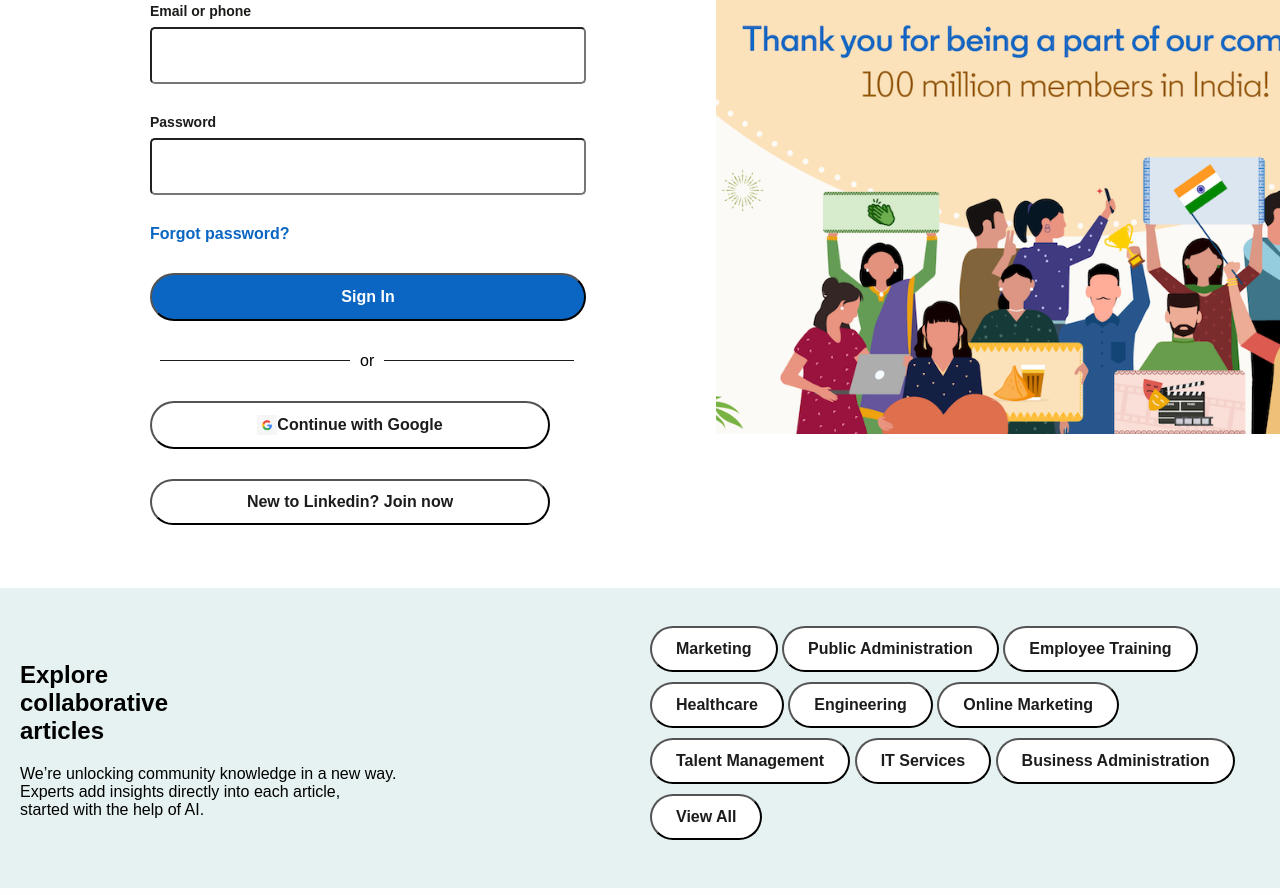
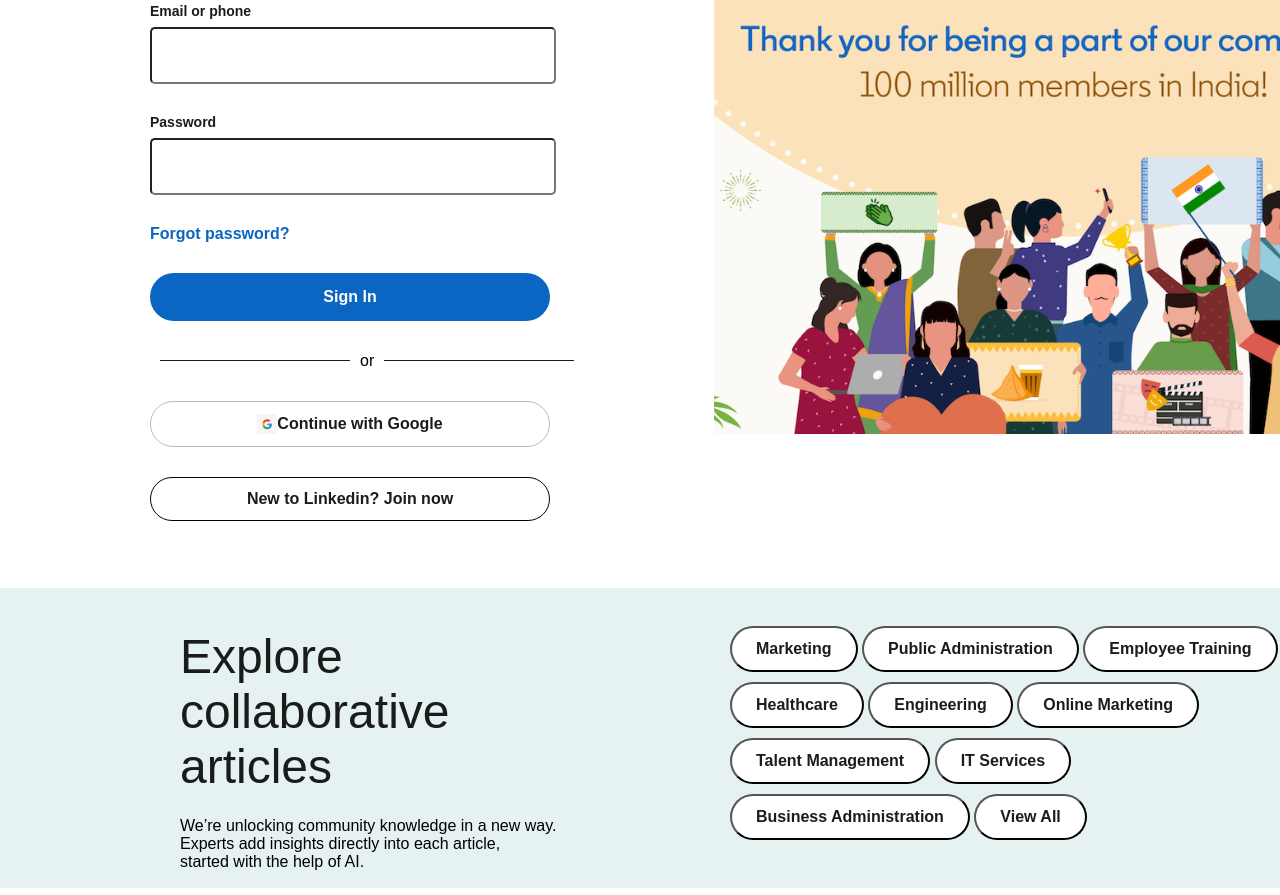
Before and after one commit to AliNK9233/linkedinclone, a plain HTML site: page index.html in a window 1280 px wide. Shown: the part 386-1281 px from the top of the page. Drawn offline with Linux system fonts and the light colour scheme.

Commit message:
Update style.css

```diff
--- a/style.css
+++ b/style.css
@@ -1,6 +1,6 @@
 body{
     margin: 0;
-    font-family: Arial, Helvetica, sans-serif;
+    font-family: Arial;
 }
 .header{
     width: 100%;
@@ -42,6 +42,8 @@ body{
     padding-left: 5px;
     padding-right: 5px;
     height: 40px;
+    display: flex;
+    align-items: center;
 }
 .lnlogo{
 
@@ -156,7 +158,7 @@ h5{
 .inputlabel{
     padding: 14px 16px;
     margin-bottom: 30px;
-    width: 400px;
+    width: 370px;
     height: 25px;
     border-radius: 5px;
 
@@ -180,6 +182,8 @@ h5{
     background-color: #0a66c2;
     color: white;
     cursor: pointer;
+    border: none;
+    width:400px ;
 
 }
 .googllogo{
@@ -203,6 +207,10 @@ h5{
     display: flex;
     align-items: center;
     justify-content: center;
+    border: .5px solid #cbb4b4
+}
+.googlebutton:hover{
+    background-color: #e4e6f0;
 }
 
 .newuserbutton{
@@ -219,6 +227,11 @@ h5{
     color: #1c1c1b;
     cursor: pointer;
     margin-bottom: 30px;
+    border: 1px solid #030303
+}
+
+.newuserbutton:hover{
+    background-color: #e4e6f0;
 }
 .body2{
     background-color: rgb(230, 241, 241);
@@ -231,9 +244,19 @@ h5{
 
 .descriptionarea{
     width: 50%;
-    align-items: center;
-    margin-left: 20px;
+    display: flex;
+    margin-left: 180px;
+    flex-direction: column;
+    justify-content: center;
+    align-items: flex-start;
 }
+.descriptionarea h2{
+    font-size: 48px;
+    font-weight: 200;
+    height: 132px;
+    color: rgba(3, 3, 3, 0.9);
+}
+
 
 .categoryarea{
     width: 50%;
@@ -272,7 +295,7 @@ h5{
     flex-direction: row;
     justify-content: center;
     align-items: center;
-    height: 100px;
+    height: 250px;
 }
 .body5{
     background-color: rgb(255, 255, 255);
@@ -294,6 +317,7 @@ h5{
     justify-content: center;
     align-items: center;
     overflow: hidden;
+    padding: 100px;
 
 
 
@@ -336,7 +360,7 @@ h5{
     font-size: 16px;
 
     padding: 15px;
-    border-radius: 24px
+    border-radius: 5px
 }
 
 .body7{
@@ -493,5 +517,6 @@ footer {
     align-items: center;
 }
 .lnkedinlogo{
+    display: flex;
 
 }
```
